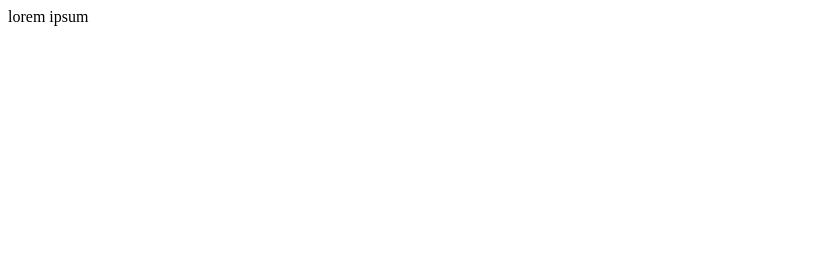
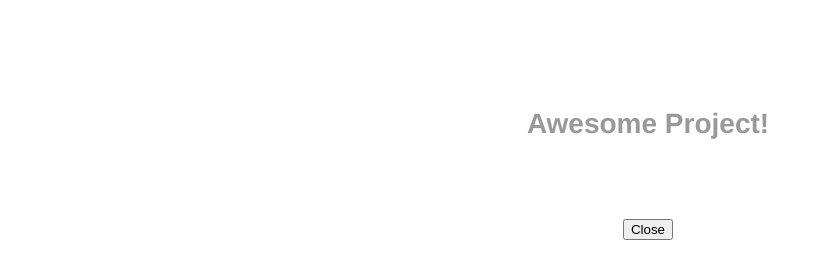
Before and after one commit to HackPlan/quark-shell-mac, a plain HTML site: page sample/about.html in a window 1280 px wide. Shown: the whole page, without its empty margins (0-822 px from the left). Drawn offline with Linux system fonts and the light colour scheme.

Commit message:
Able to use mw object in new window.

```diff
--- a/sample/about.html
+++ b/sample/about.html
@@ -1,11 +1,27 @@
 <!DOCTYPE html>
 <html>
 <head>
-    <title>About Menubar WebKit</title>
+  <title>About Menubar WebKit</title>
+  <style>
+  html, body {
+    height: 100%;
+    width: 100%;
+    overflow: hidden;
+    font-family: "Helvetica Neue";
+    text-align: center;
+  }
+  h1 {
+    color: #999;
+    margin-top: 100px;
+    font-size: 28px;
+  }
+  button {
+    margin-top: 60px;
+  }
+  </style>
 </head>
 <body>
-
-lorem ipsum
-
+  <h1>Awesome Project!</h1>
+  <button onclick="mw.closeWindow()">Close</button>
 </body>
 </html>
```
Also changed, not shown: 4 other files.
